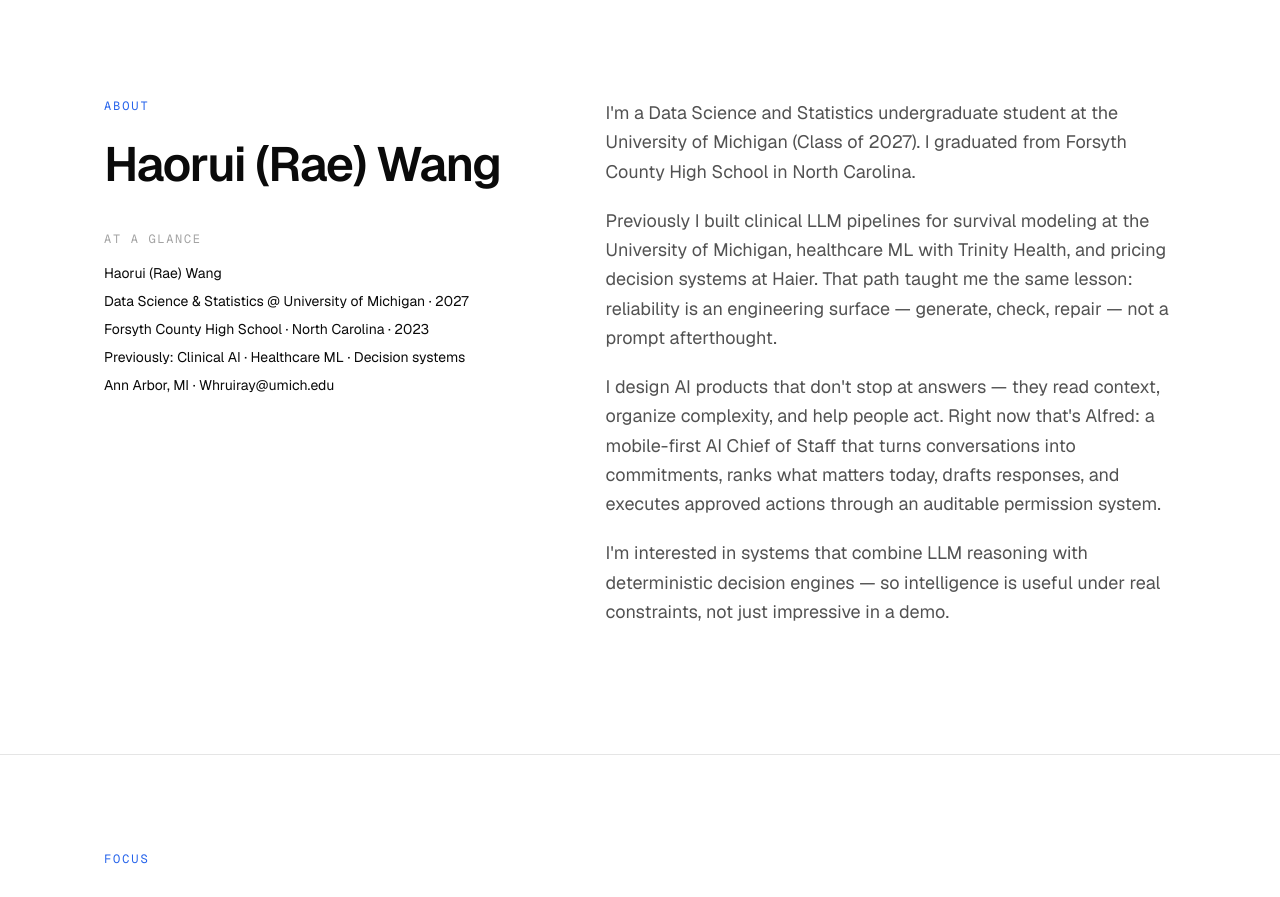
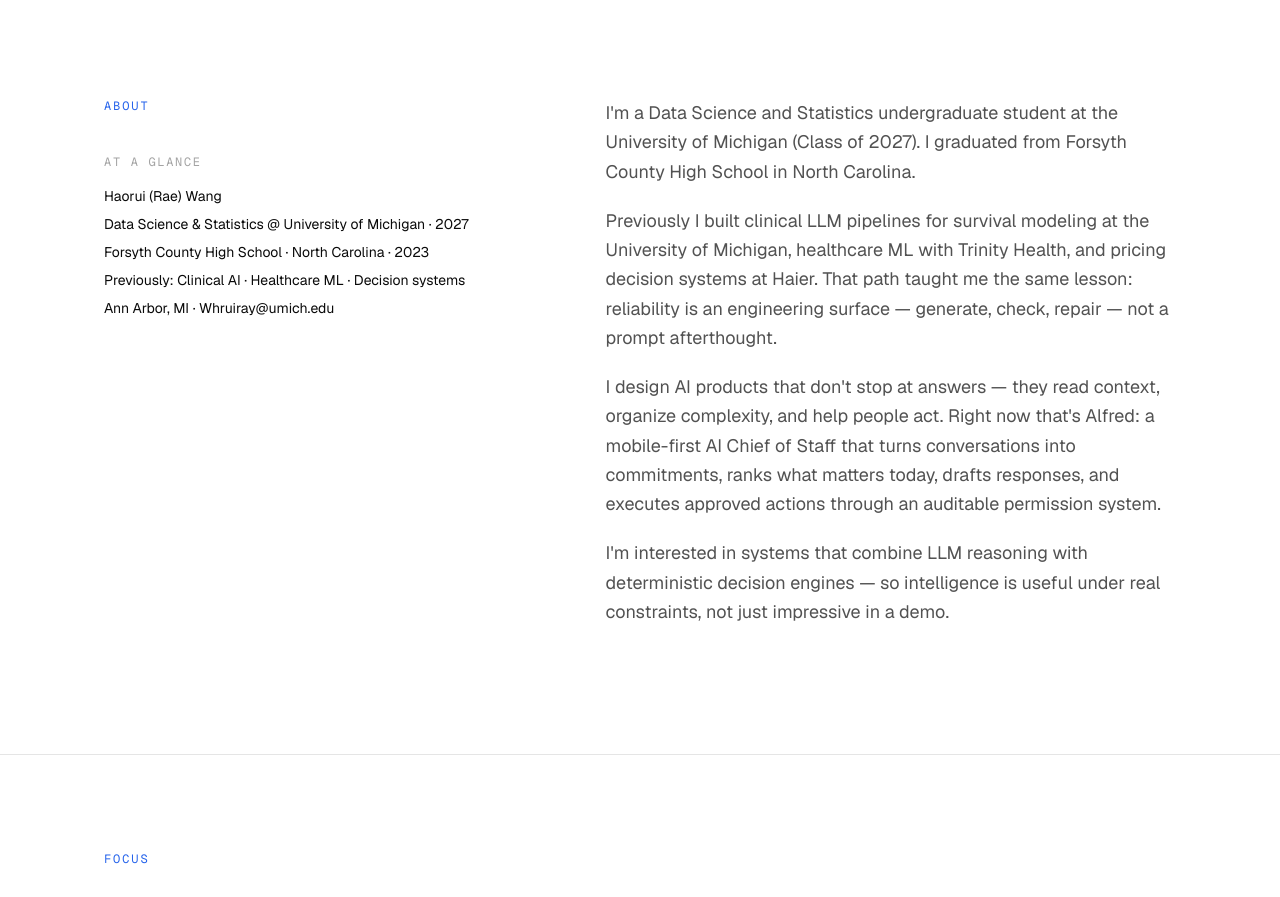
Before and after one commit to Rae9711/haorui-wang-rae-portfolio, a React (Vite) app: page / in a window 1280 px wide. Shown: the part 900-1797 px from the top of the page. Built offline with nearby package versions, Linux system fonts and the light colour scheme.

Commit message:
Deploy current About copy as-is.
Drop the About heading render so the page builds after heading was removed from content.

Co-authored-by: Cursor <cursoragent@cursor.com>

```diff
--- a/src/components/About.tsx
+++ b/src/components/About.tsx
@@ -13,15 +13,12 @@ export function About() {
       <div className="mx-auto max-w-6xl px-6 py-24 md:px-10 md:py-32">
         <div className="grid gap-14 lg:grid-cols-[0.85fr_1.15fr] lg:gap-20">
           <FadeIn>
-            <p className="mb-6 font-mono text-xs tracking-[0.16em] text-accent uppercase">
+            <p
+              id="about-heading"
+              className="mb-6 font-mono text-xs tracking-[0.16em] text-accent uppercase"
+            >
               {about.kicker}
             </p>
-            <h2
-              id="about-heading"
-              className="text-[clamp(2rem,4.5vw,3rem)] font-semibold leading-[1.1] tracking-[-0.03em] text-ink"
-            >
-              {about.heading}
-            </h2>
             <aside className="mt-10 hidden lg:block">
               <p className="font-mono text-xs tracking-[0.14em] text-faint uppercase">
                 {about.aside.label}
--- a/src/content/about.ts
+++ b/src/content/about.ts
@@ -5,7 +5,6 @@
 
 export const about = {
   kicker: "About",
-  heading: "Haorui (Rae) Wang",
   paragraphs: [
     "I'm a Data Science and Statistics undergraduate student at the University of Michigan (Class of 2027). I graduated from Forsyth County High School in North Carolina.",
     "Previously I built clinical LLM pipelines for survival modeling at the University of Michigan, healthcare ML with Trinity Health, and pricing decision systems at Haier. That path taught me the same lesson: reliability is an engineering surface — generate, check, repair — not a prompt afterthought.",
--- a/src/content/zh/about.ts
+++ b/src/content/zh/about.ts
@@ -1,6 +1,5 @@
 export const aboutZh = {
   kicker: "关于",
-  heading: "王颢睿 · Haorui (Rae) Wang",
 
   paragraphs: [
     "我是就读于密歇根大学安娜堡分校（本科2027 届），主修双专业数据科学与统计学。高中毕业于美国北卡罗来纳州Forsyth County High School。",
@@ -9,16 +8,16 @@ export const aboutZh = {
 
     "我相信 AI 的价值不在于生成更多答案，而在于帮助人们做出更好的决策。我喜欢构建能够理解上下文、整理复杂信息，并在真实约束下采取行动的智能系统。",
 
-    "目前我正在打造 Alfred——一款移动优先的 AI Chief of Staff。它能够从邮件、日历与日常对话中识别承诺，整理真正重要的事项，起草回复，并在用户批准后安全地执行操作。我希望它不仅能回答问题，更能帮助人们筛选重要信息、完成工作。",
+    "目前我正在打造 Alfred——一款移动优先的 AI 管家。它能够从邮件、日历与日常对话中识别承诺，整理真正重要的事项，起草回复，并在用户批准后安全地执行操作。我希望它不仅能回答问题，更能帮助人们筛选重要信息、完成工作。",
   ],
 
   aside: {
     label: "At a glance",
     items: [
-      "王颢睿（Haorui （Rae） Wang）",
-      "Data Science & Statistics @ University of Michigan · 2027",
-      "Forsyth County High School · North Carolina · 2023",
-      "Previously: Clinical AI · Healthcare ML · Decision systems",
+      "王颢睿）",
+      "数据科学与统计学 · 密歇根大学 · 2027",
+      "Forsyth County High School · 北卡罗来纳州 · 2023",
+      "临床 AI · 医疗机器学习 · 商业决策系统",
       "Ann Arbor, MI · Whruiray@umich.edu",
     ],
   },
```
